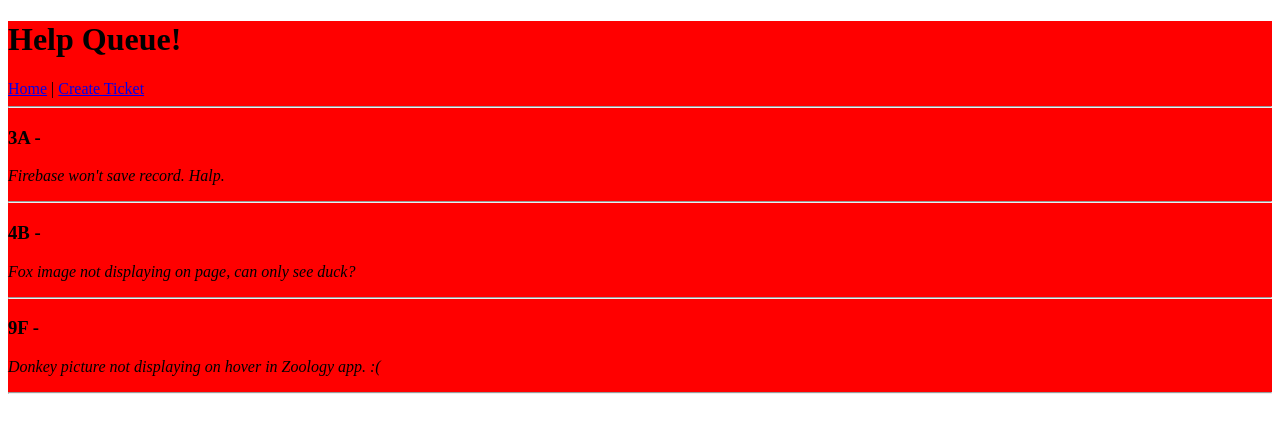
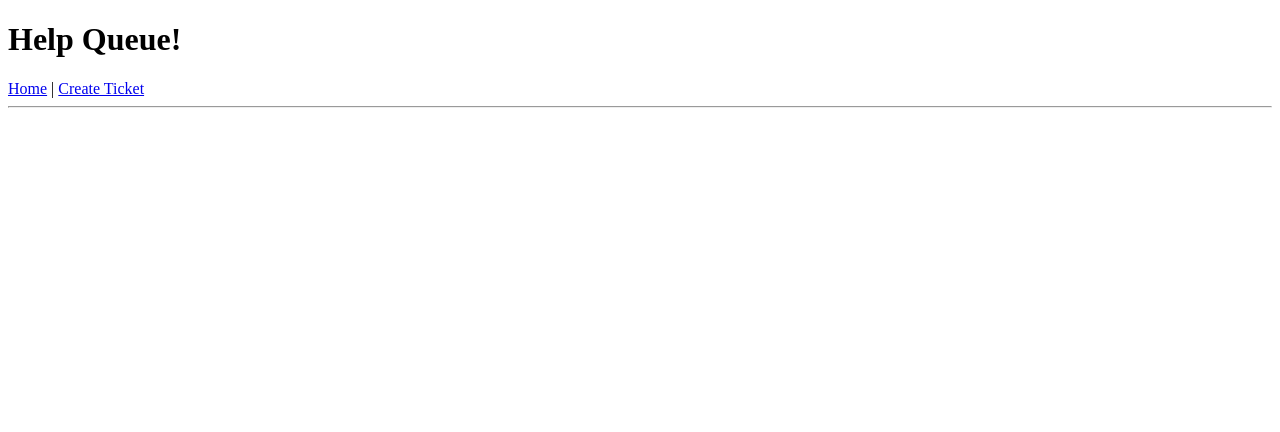
Before and after one commit to sonekase/react-help-queue-firebase, a React app: page / in a window 1280 px wide. Shown: the top 432 px of the page. Built offline with nearby package versions, Linux system fonts and the light colour scheme; the HTML template or start-up script is replaced by a standard one.

Commit message:
Finish HW.

```diff
--- a/package.json
+++ b/package.json
@@ -16,7 +16,8 @@
     "react": "^15.5.4",
     "react-dom": "^15.5.4",
     "react-router-dom": "^4.0.0",
-    "styled-jsx": "^3.0.2"
+    "styled-jsx": "^3.0.2",
+    "uuid": "^3.2.1"
   },
   "devDependencies": {
     "babel-core": "^6.24.1",
--- a/src/components/App.jsx
+++ b/src/components/App.jsx
@@ -5,17 +5,35 @@
 import Error404 from './Error404';
 import { Switch, Route } from 'react-router-dom';
 
-function App(){
+class App extends React.Component {
+
+  constructor(props) {
+    super(props);
+    this.state = {
+      masterTicketList: []
+    };
+    this.handleAddingNewTicketToList = this.handleAddingNewTicketToList.bind(this);
+  }
+
+  handleAddingNewTicketToList(newTicket){
+  var newMasterTicketList = this.state.masterTicketList.slice();
+  newMasterTicketList.push(newTicket);
+  this.setState({masterTicketList: newMasterTicketList});
+}
+
+  render(){
     return (
       <div>
         <Header/>
         <Switch>
-        <Route exact path='/' component={TicketList} />
-        <Route path='/newticket' component={NewTicketControl} />
+          <Route exact path='/' render={()=><TicketList ticketList={this.state.masterTicketList} />} />
+          <Route path='/newticket' render={()=><NewTicketControl onNewTicketCreation={this.handleAddingNewTicketToList} />} />
           <Route component={Error404} />
         </Switch>
       </div>
     );
   }
 
+}
+
 export default App;
--- a/src/components/NewTicketControl.jsx
+++ b/src/components/NewTicketControl.jsx
@@ -1,6 +1,7 @@
 import React from 'react';
 import ConfirmationQuestions from './ConfirmationQuestions';
 import NewTicketForm from './NewTicketForm';
+import PropTypes from 'prop-types';
 
 class NewTicketControl extends React.Component {
 
@@ -19,7 +20,7 @@
   render(){
     let currentlyVisibleContent = null;
     if (this.state.formVisibleOnPage){
-      currentlyVisibleContent = <NewTicketForm />;
+      currentlyVisibleContent = <NewTicketForm onNewTicketCreation={this.props.onNewTicketCreation}/>;
     } else {
       currentlyVisibleContent = <ConfirmationQuestions onTroubleshootingConfirmation={this.handleTroubleshootingConfirmation}/>;
     }
@@ -31,4 +32,8 @@
   }
 }
 
+NewTicketControl.propTypes = {
+  onNewTicketCreation: PropTypes.func
+};
+
 export default NewTicketControl;
--- a/src/components/NewTicketForm.jsx
+++ b/src/components/NewTicketForm.jsx
@@ -1,15 +1,15 @@
 import React from 'react';
+import PropTypes from 'prop-types';
+import { v4 } from 'uuid';
 
-function NewTicketForm(){
+function NewTicketForm(props){
   let _names = null;
   let _location = null;
   let _issue = null;
 
   function handleNewTicketFormSubmission(event) {
    event.preventDefault();
-   console.log(_names.value);
-   console.log(_location.value);
-   console.log(_issue.value);
+   props.onNewTicketCreation({names: _names.value, location: _location.value, issue: _issue.value, id: v4()});
    _names.value = '';
    _location.value = '';
    _issue.value = '';
@@ -38,4 +38,8 @@
   );
 }
 
+NewTicketForm.propTypes = {
+  onNewTicketCreation: PropTypes.func
+};
+
 export default NewTicketForm;
--- a/src/components/TicketList.jsx
+++ b/src/components/TicketList.jsx
@@ -1,37 +1,24 @@
 import React from 'react';
 import Ticket from './Ticket';
+import PropTypes from 'prop-types';
 
-var masterTicketList = [
-  {
-    names: 'Thato and Haley',
-    location: '3A',
-    issue: 'Firebase won\'t save record. Halp.'
-  },
-  {
-    names: 'Sleater and Kinney',
-    location: '4B',
-    issue: 'Fox image not displaying on page, can only see duck?'
-  },
-  {
-    names: 'Imani & Jacob',
-    location: '9F',
-    issue: 'Donkey picture not displaying on hover in Zoology app. :('
-  }
-];
-
-function TicketList(){
+function TicketList(props){
 
   return (
     <div>
       <hr/>
-      {masterTicketList.map((ticket, index) =>
+      {props.ticketList.map((ticket, index) =>
         <Ticket names={ticket.names}
           location={ticket.location}
           issue={ticket.issue}
-          key={index}/>
+          key={ticket.id}/>
       )}
     </div>
   );
 }
 
+TicketList.propTypes = {
+  ticketList: PropTypes.array
+};
+
 export default TicketList;
```
Also changed, not shown: 1 other file (tests, documents, lock files or other folders). Lines whose indentation alone changed are shown as unchanged.
